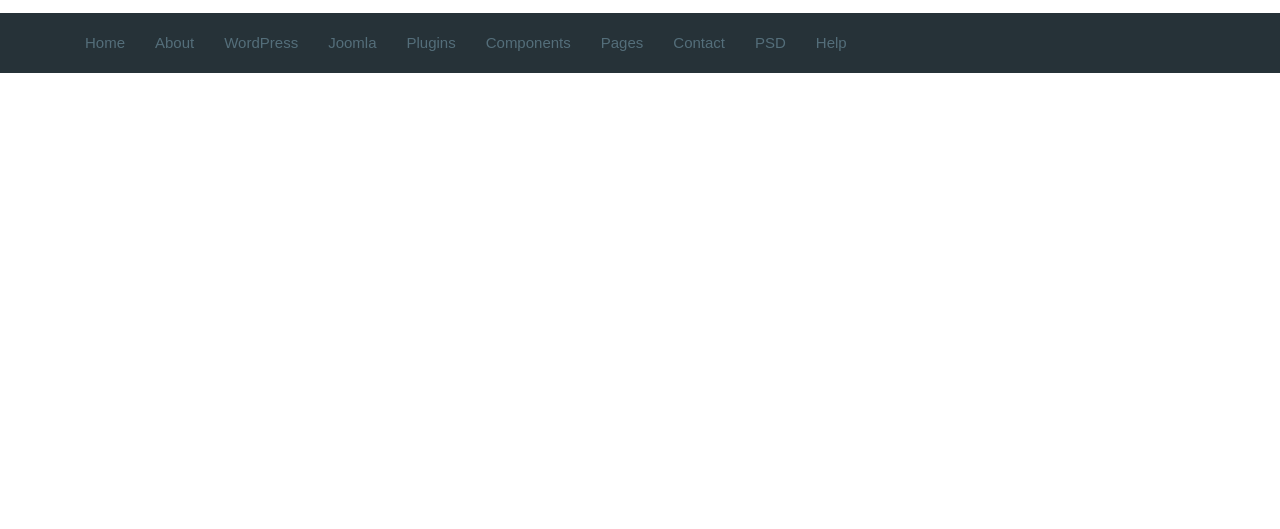
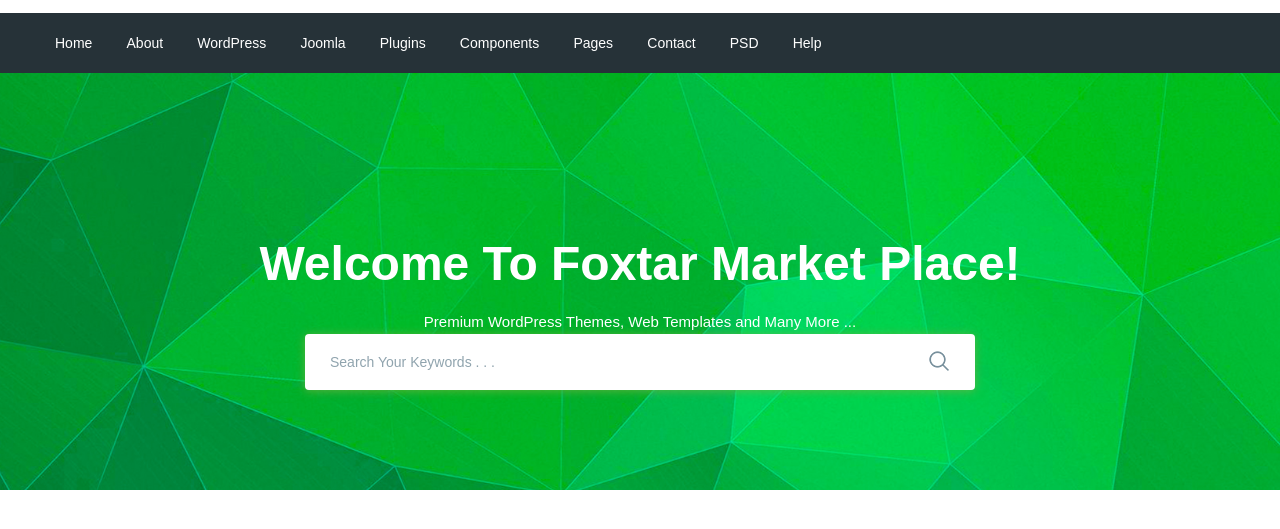
Before and after one commit to Valyya/moderno, a website: page app/index.html in a window 1280 px wide. Shown: the part 77-606 px from the top of the page. Drawn offline with nearby package versions, Linux system fonts and the light colour scheme; files that its build step writes are made by us from their sources.

Commit message:
added search section

```diff
--- a/app/index.html
+++ b/app/index.html
@@ -95,6 +95,27 @@
 
 	</header>
 
+	<section class="search" style="background-image: url(../images/search-bg.jpg);">
+		<div class="container">
+			<div class="search__inner">
+				<div class="search__inner-title">
+						Welcome To Foxtar Market Place!
+				</div>
+				<div class="inner__search-text">
+						Premium WordPress Themes, Web Templates and Many More ...
+				</div>
+				<div class="search__inner-form">
+					<form action="">
+						<input type="text" placeholder="Search Your Keywords . . ." required>
+						<button type="submit">
+							<img src="images/icons/search.png" alt="">
+						</button>
+					</form>
+				</div>
+			</div>
+		</div>
+	</section>
+
 
 
 
--- a/app/scss/style.scss
+++ b/app/scss/style.scss
@@ -39,20 +39,75 @@
     background-color: $bg;
 }
 .menu{
-
-    display: flex;
+display: flex;
     align-items: center;
-
     height: 60px;
 }
 .menu__list{
-    display: flex;
-    align-items: center;
-    justify-content: space-between;
-    li{
+  li{
     display: inline-block;
-    margin-left: 30px;
+  	& + li{
+      margin-left: 30px;}
+    }
+  a{
+		color: #fff;
+		font-size: 14px;
+    }
 
 }
+.search{
+	background-repeat: no-repeat;
+	background-size: cover; //под разные мониторы
+	background-position: center;
+	min-width: 530px;
+}
+.search__inner{
+	padding: 155px 0px 100px;
+	color: #fff;
+	text-align: center;
+	&-title{
+		margin-bottom: 10px;
+		font-size: 48px;
+		font-weight: 700;
+		line-height: 72px;
+	}
+	&-text{
+		margin-bottom: 50px;
+		font-size: 20px;
+		font-weight: 400;
+		line-height: 30px;
+}
+	&-form{
+		max-width: 670px;
+		margin: 0 auto;
+		position: relative;
+		input{
+			display: block;
+			width: 100%;
+			box-shadow: 0px 1px 10px 0px rgba(124, 178, 64, 0.75);
+			border-radius: 4px;
+			height: 56px;
+			padding-left: 25px;
+			padding-right: 60px;
+			border: none;
+			font-size: 14px;
+			font-weight: 500;
+			// outline: none; //убрать вокруг импута синюю рамку актив
+			&:focus{
+				border: 1px solid $green;
+			}
+			&::placeholder{
+				color: #90a4ae;
+				font-weight: 500;
+			}
 
+		}
+		button{
+			position: absolute;
+			border: none;
+			background-color: transparent;
+			right: 20px;
+			top: 16px;
+		}
+	}
 }
```
Also changed, not shown: app/images/icons/search.png (added), app/images/icons/search.svg (added), app/images/search-bg.jpg (added).
